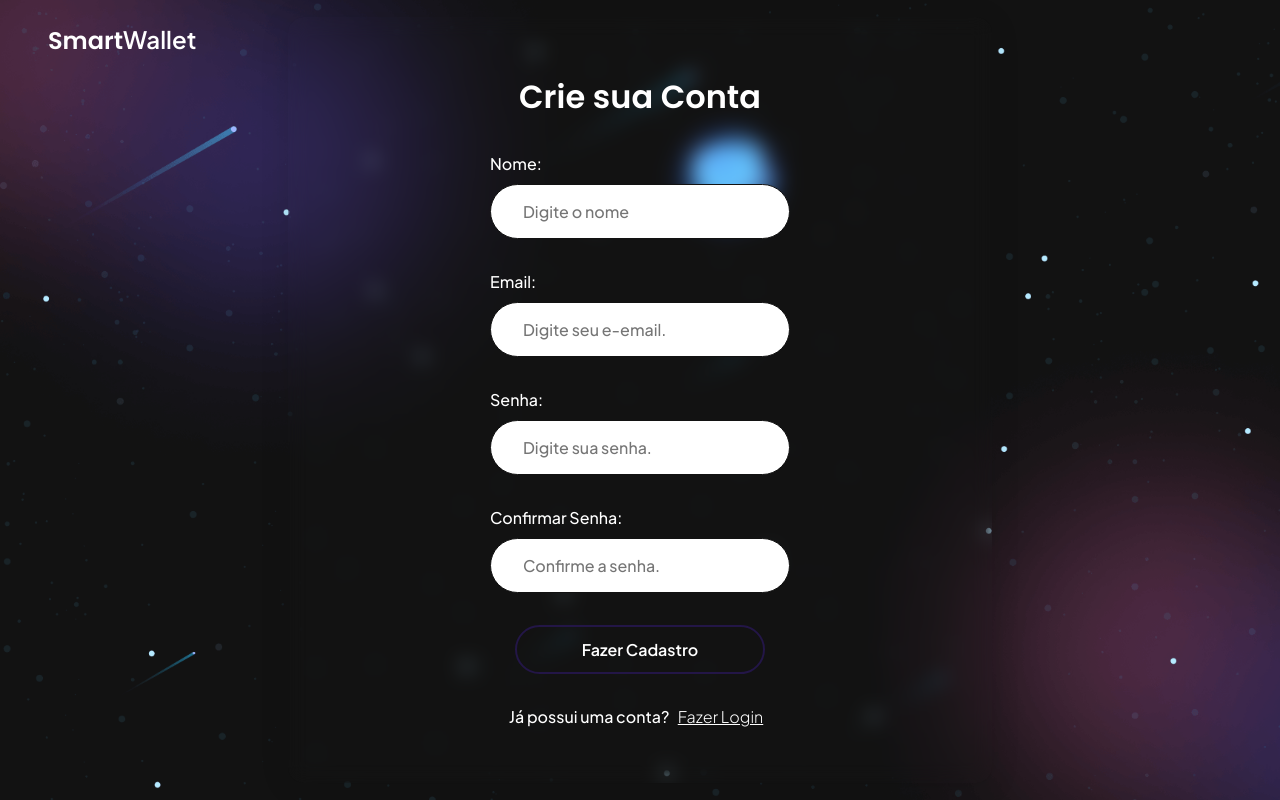
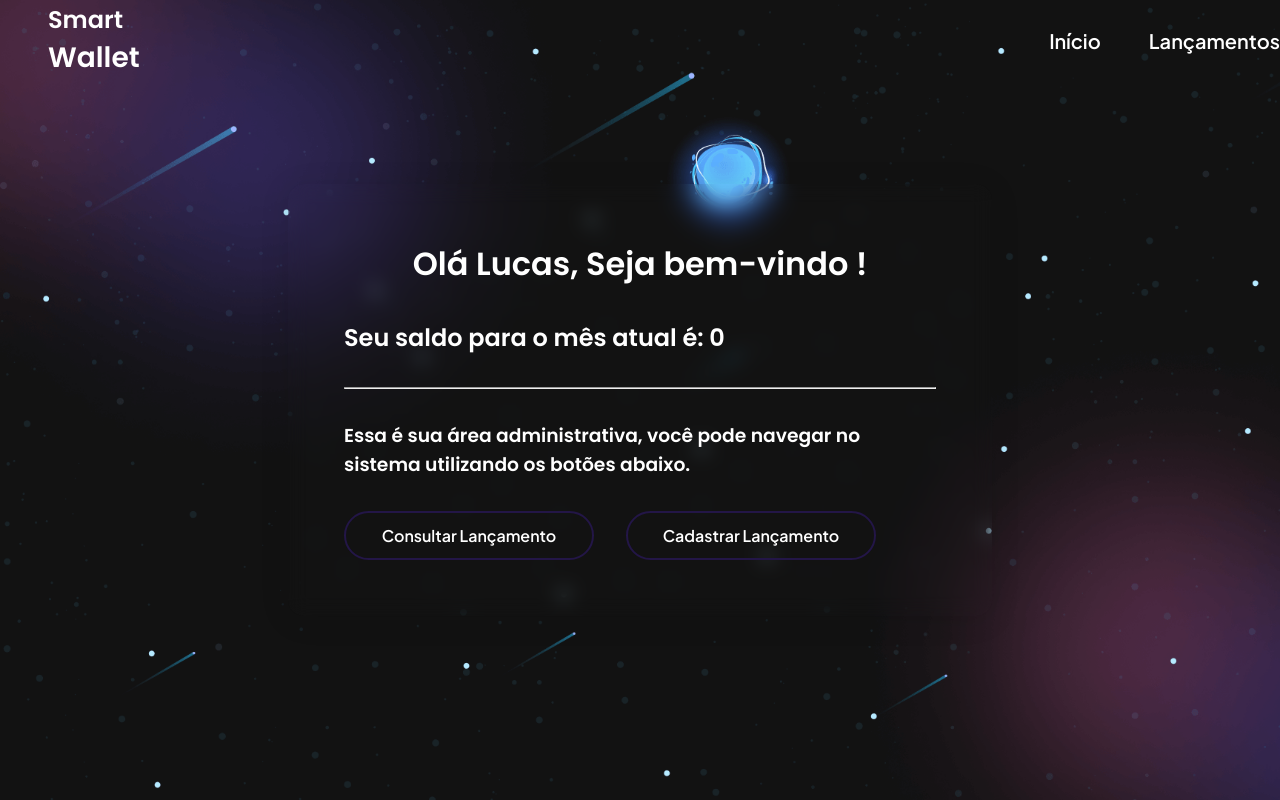
Before and after one commit to queirozlc/smart-wallet-react-app, a React (Create React App) app: page / in a window 1280 px wide. Built offline with nearby package versions, Linux system fonts and the light colour scheme.

Commit message:
Making a homepage.

```diff
--- a/src/App.tsx
+++ b/src/App.tsx
@@ -1,18 +1,26 @@
 import { ThemeProvider } from "styled-components";
 import { GlobalStyle } from "./styles/global";
 import { defaultTheme } from "./styles/themes/default";
+import { BrowserRouter as Router, Routes, Route } from "react-router-dom";
 
 import Login from "./pages/Login";
 import Cadastro from "./pages/Cadastro";
+import Home from "./pages/Home";
 
 function App() {
   return (
-    <div>
+    <>
       <ThemeProvider theme={defaultTheme}>
         <GlobalStyle />
-        <Cadastro />
+        <Router>
+          <Routes>
+            <Route path="/login" element={<Login />} />
+            <Route path="/" element={<Home />} />
+            <Route path="/register" element={<Cadastro />} />
+          </Routes>
+        </Router>
       </ThemeProvider>
-    </div>
+    </>
   );
 }
 
--- a/src/components/Card/styled.ts
+++ b/src/components/Card/styled.ts
@@ -25,12 +25,12 @@ export const CardGlass = styled.div`
         text-align: center;
     }
 
-    span {
-        cursor: pointer;
+    a {
         text-decoration: underline;
         font-weight: 300;
         margin-left: .35rem;
         text-align: center;
+        color:${({ theme }) => theme.colors["base-white"]};
         transition: color .3s;
 
         &:hover {
--- a/src/components/Header/index.tsx
+++ b/src/components/Header/index.tsx
@@ -9,7 +9,7 @@ const Header: React.FC<Props> = ({ children }) => {
         <HeaderComponent>
             <div>
                 <h2>
-                    Smart<span>Wallet</span>
+                    Smart<h3>Wallet</h3>
                 </h2>
             </div>
             {children}
--- a/src/components/Header/styled.ts
+++ b/src/components/Header/styled.ts
@@ -12,7 +12,41 @@ export const HeaderComponent = styled.header`
     display: flex;
     align-items: center;
 
-    div {
+    > div {
         padding: 3rem;
+
+    }
+
+    h2 {
+        color: ${({ theme }) => theme.colors["base-white"]};
+    }
+
+    h3 {
+        display: inline-block;
+    }
+
+    nav {
+        width: 100%;
+        max-width: 1200px;
+    }
+
+    nav > div {
+        height: 5rem;
+        display: flex;
+        align-items: center;
+        justify-content: flex-end;
+        gap: 3rem;
+    }
+
+    nav > div > ul > li > a {
+        font-weight: 600;
+        font-size: ${({ theme }) => theme.textSizes["text-regular-l"]};
+        color:${({ theme }) => theme.colors["base-white"]};
+        cursor: pointer;
+        transition: color .4s;
+
+        &:hover {
+            color: ${({ theme }) => theme.colors["base-link"]}
+        }
     }
 `;
--- a/src/pages/Cadastro/index.tsx
+++ b/src/pages/Cadastro/index.tsx
@@ -1,4 +1,5 @@
 import { CadastroSection } from './styled';
+import { Link } from 'react-router-dom';
 
 import Header from '../../components/Header';
 import Card from '../../components/Card';
@@ -70,7 +71,7 @@ const Cadastro = () => {
                     <Button title='Fazer Cadastro' margin='0 auto' />
 
                     <p>
-                        Já possui uma conta? <span>Fazer Login</span>
+                        Já possui uma conta? <Link to="/login">Fazer Login</Link>
                     </p>
                 </Card>
             </CadastroSection>
--- /dev/null
+++ b/src/pages/Home/index.tsx
@@ -0,0 +1,51 @@
+import { HomeContainer } from "./styled";
+import { Link } from 'react-router-dom'
+import { useState } from "react";
+
+import Header from '../../components/Header'
+import Card from "../../components/Card";
+import Button from "../../components/Button";
+
+const Home: React.FC = () => {
+    document.title = "Minhas Finanças - Início"
+    const [nome, setNome] = useState("Lucas");
+    const [saldo, setSaldo] = useState(0);
+
+    return (
+        <>
+            <Header>
+                <nav>
+                    <div>
+                        <ul>
+                            <li>
+                                <Link to="/">Início</Link>
+                            </li>
+                        </ul>
+
+                        <ul>
+                            <li><Link to="/">Lançamentos</Link></li>
+                        </ul>
+                    </div>
+                </nav>
+            </Header>
+
+            <HomeContainer>
+
+                <Card>
+                    <h1>Olá {nome}, Seja bem-vindo !</h1>
+                    <h2>Seu saldo para o mês atual é: {saldo}</h2>
+                    <hr />
+                    <h3>Essa é sua área administrativa, você pode navegar no sistema utilizando os botões abaixo.</h3>
+
+                    <div>
+                        <Button title="Consultar Lançamento" />
+                        <Button title="Cadastrar Lançamento" />
+                    </div>
+                </Card>
+
+            </HomeContainer>
+        </>
+    );
+};
+
+export default Home;
--- /dev/null
+++ b/src/pages/Home/styled.ts
@@ -0,0 +1,11 @@
+import styled from "styled-components";
+import { LoginSection } from "../Login/styled";
+
+export const HomeContainer = styled(LoginSection)`
+
+    div > div {
+        display: flex;
+        gap: 2rem;
+    }
+
+`;
--- a/src/pages/Login/index.tsx
+++ b/src/pages/Login/index.tsx
@@ -1,6 +1,7 @@
 /* eslint-disable jsx-a11y/heading-has-content */
 import { useState } from "react";
 import { LoginSection } from "./styled";
+import { Link } from "react-router-dom";
 
 import Button from "../../components/Button";
 import Card from "../../components/Card";
@@ -46,7 +47,7 @@ const Login = () => {
                     <Button title="Entrar" margin={"0 auto"} />
 
                     <p>
-                        Ainda não possui uma conta? <span>Crie sua Conta</span>
+                        Ainda não possui uma conta? <Link to="/register">Crie sua Conta</Link>
                     </p>
 
 
--- a/src/styles/global.ts
+++ b/src/styles/global.ts
@@ -41,7 +41,7 @@ export const GlobalStyle = createGlobalStyle`
         font-weight: 600;
     }
 
-    p,span, label {
+    p,span, label, a {
         font-family: ${({ theme }) => theme.fonts.regular};
     }
 
```
